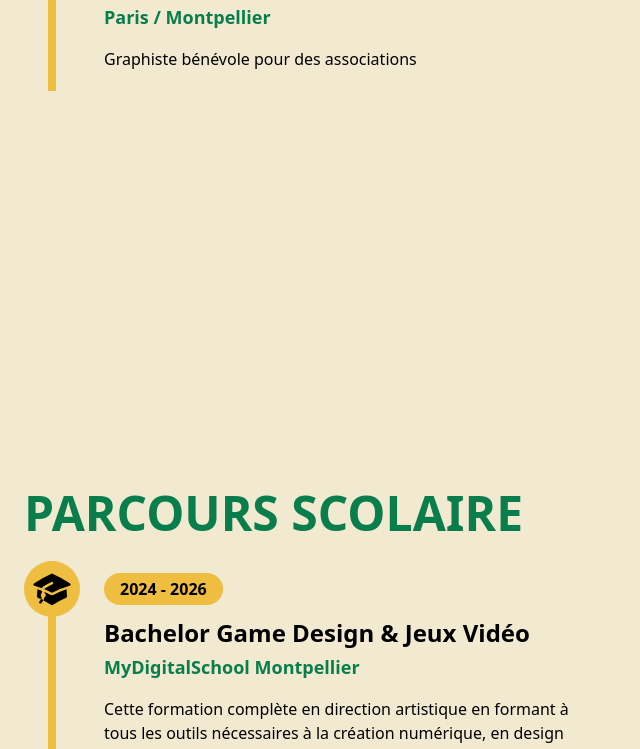
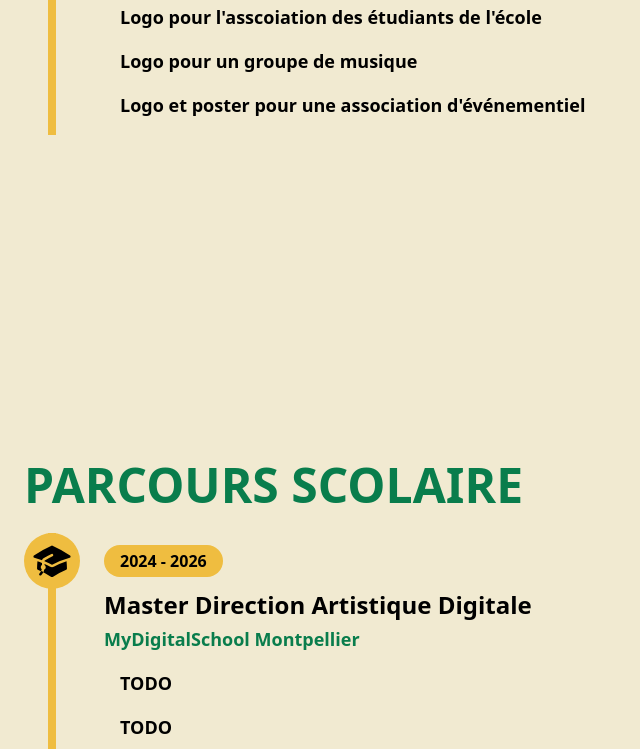
Before and after one commit to blardtony/aurore-saderne-portfolio, a React (Vite) app: page / in a window 1280 px wide. Shown: the part 1235-1984 px from the top of the page, without its empty margins (0-640 px from the left). Built offline with nearby package versions, Linux system fonts and the light colour scheme.

Commit message:
Replace descriptions by descriptions array of string

```diff
--- a/src/components/common/ExperienceItem.tsx
+++ b/src/components/common/ExperienceItem.tsx
@@ -2,7 +2,7 @@ type Experience = {
   date: string;
   title: string;
   location: string;
-  description: string;
+  descriptions: string[];
 };
 type ExperienceItemProps = {
   experience: Experience;
@@ -23,7 +23,13 @@ const ExperienceItem = ({ experience, icon }: ExperienceItemProps) => {
       <div className="mb-4 text-lg font-bold text-green-200">
         {experience.location}
       </div>
-      <p className="mb-5">{experience.description}</p>
+      <ul>
+        {experience.descriptions.map((description, index) => (
+          <li key={index} className="mb-4 pl-4 text-lg font-bold">
+            {description}
+          </li>
+        ))}
+      </ul>
     </div>
   );
 };
--- a/src/components/experience/SchoolExperience.tsx
+++ b/src/components/experience/SchoolExperience.tsx
@@ -6,22 +6,20 @@ type Experience = {
   date: string;
   title: string;
   location: string;
-  description: string;
+  descriptions: string[];
 };
 const experiences: Experience[] = [
   {
     date: "2024 - 2026",
-    title: "Bachelor Game Design & Jeux Vidéo",
+    title: "Master Direction Artistique Digitale",
     location: "MyDigitalSchool Montpellier",
-    description:
-      "Cette formation complète en direction artistique en formant à tous les outils nécessaires à la création numérique, en design web, mais aussi et surtout en management afin d'être capable de gérer une équipe.",
+    descriptions: ["TODO", "TODO", "TODO"],
   },
   {
     date: "2020 - 2023",
     title: "Bachelor Game Design & Jeux Vidéo",
     location: "E-artsup Paris",
-    description:
-      "Le premier cycle s'organise autour de nombreux projets faisant travailler en équipe les étudiants ayant choisis au cours de la première année de se spécialiser en Game Art",
+    descriptions: ["TODO", "TODO", "TODO"],
   },
 ];
 const SchoolExperience = () => {
--- a/src/components/experience/WorkExperience.tsx
+++ b/src/components/experience/WorkExperience.tsx
@@ -6,14 +6,18 @@ type Experience = {
   date: string;
   title: string;
   location: string;
-  description: string;
+  descriptions: string[];
 };
 const experiences: Experience[] = [
   {
     date: "2023 - aujourd'hui",
     title: "Graphiste",
     location: "Paris / Montpellier",
-    description: "Graphiste bénévole pour des associations",
+    descriptions: [
+      "Logo pour l'asscoiation des étudiants de l'école",
+      "Logo pour un groupe de musique",
+      "Logo et poster pour une association d'événementiel",
+    ],
   },
 ];
 const WorkExperience = () => {
```
